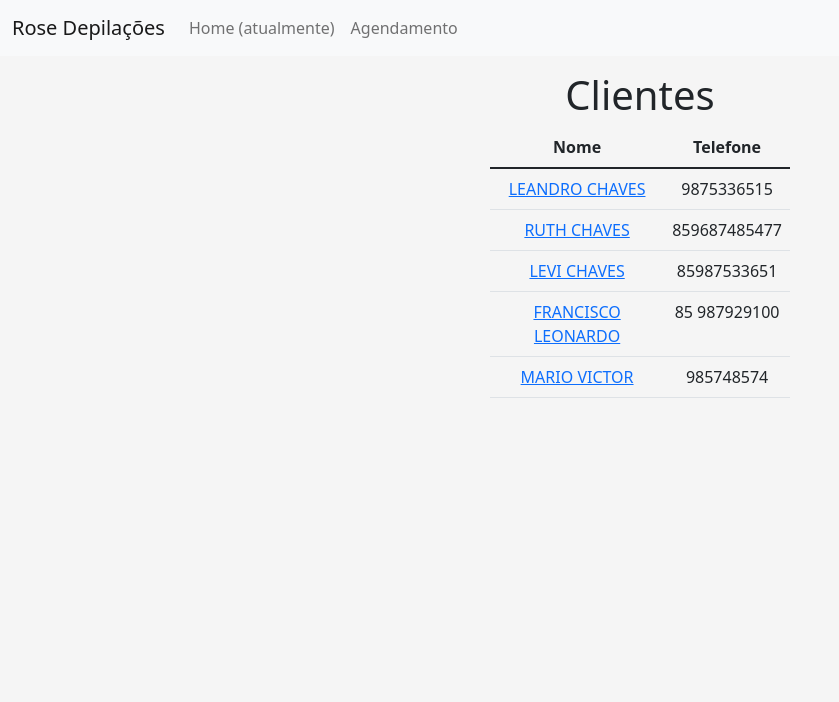
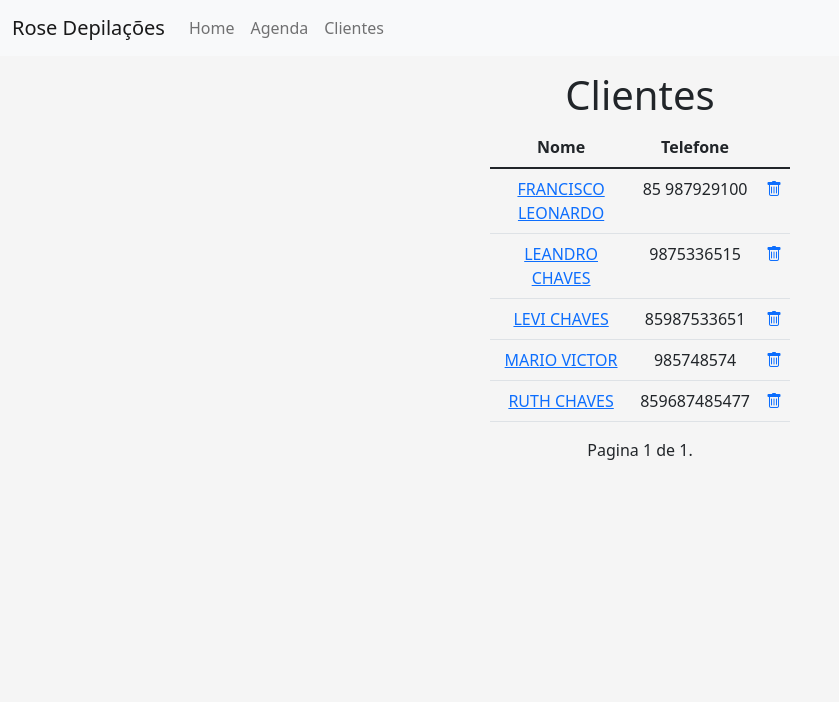
Before and after one commit to l3ao/agenda_salao, a Django app: page /clientes/list/ in a window 1280 px wide. Shown: the top 702 px of the page, without its empty margins (0-839 px from the left). Run offline with Django 3.2, Linux system fonts and the light colour scheme; data comes from the database, SQL or seed files in the repository; both versions use the stored data as it was after the commit; some libraries are stand-ins or nearby versions.

Commit message:
alteracoes

```diff
--- a/agenda_salao/urls.py
+++ b/agenda_salao/urls.py
@@ -16,9 +16,12 @@ Including another URLconf
 from django.contrib import admin
 from django.urls import path
 from django.urls.conf import include
+from django.views.generic.base import TemplateView
+
 
 urlpatterns = [
     path('admin/', admin.site.urls),
     path('clientes/', include('clientes.urls')),
-    path('agenda/', include('horarios.urls'))
+    path('agenda/', include('horarios.urls')),
+    path('', TemplateView.as_view(template_name='home.html'), name='home'),
 ]
--- a/clientes/templates/clientes/cliente_list.html
+++ b/clientes/templates/clientes/cliente_list.html
@@ -8,18 +8,36 @@
             <th>Telefone</th>
         </thead>
         <tbody>
-        {% for cliente in object_list %}
+        {% for cliente in clientes %}
         <tr>
             <td><a href="{% url 'update-cliente' cliente.id %}">{{cliente.nome}}</a></td>
             <td>{{cliente.telefone}}</td>
+            <td style="text-align: center;"><a href="#"><i class="bi bi-trash"></i></a></td>
         </tr>
         {% endfor %}
         </tbody>
     </table>
     <nav class="navbar fixed-bottom navbar-light bg-light">
         <div class="container-fluid">
-            <a href="#" class="btn btn-danger">Voltar menu</a>
+            <a href="{% url 'home' %}" class="btn btn-danger">Voltar menu</a>
             <a href="{% url 'create-cliente' %}" class="btn btn-primary">Novo cliente</a>
         </div>
     </nav>
+    {% if clientes.number %}
+    <div class="pagination">
+        <span class="step-links" style="margin-left: auto; margin-right: auto;">
+            {% if clientes.has_previous %}
+            <a href="?page={{ clientes.previous_page_number }}" class="btn btn-outline-primary btn-sm">Anterior</a>
+            {% endif %}
+
+            <span class="current">
+                Pagina {{ clientes.number }} de {{ clientes.paginator.num_pages }}.
+            </span>
+
+            {% if clientes.has_next %}
+            <a href="?page={{ clientes.next_page_number }}" class="btn btn-outline-primary btn-sm">Próxima</a>
+            {% endif %}
+        </span>
+    </div>
+    {% endif %}
 {% endblock content %}
--- a/clientes/views.py
+++ b/clientes/views.py
@@ -1,4 +1,5 @@
 from typing import List
+from django.core.paginator import Paginator
 from django.urls import reverse_lazy
 from django.db import models
 from django.shortcuts import redirect, render
@@ -24,7 +25,15 @@ class CreateCliente(CreateView):
 
 class ListCliente(ListView):
     model = Cliente
-    paginate_by = 10
+
+    def get(self, request, *args, **kwargs):
+        super().get(request, *args, **kwargs)
+        clientes_list = Cliente.objects.all().order_by('nome')
+        paginator = Paginator(clientes_list, 8)
+        page = request.GET.get('page')
+        clientes = paginator.get_page(page)
+        return render(request, 'clientes/cliente_list.html',
+            {'clientes': clientes})
 
 
 class UpdateCliente(View):
--- a/horarios/templates/horarios/agenda_list.html
+++ b/horarios/templates/horarios/agenda_list.html
@@ -12,19 +12,21 @@
         <thead>
             <th>Horário</th>
             <th>Cliente</th>
+            <th></th>
         </thead>
         <tbody>
         {% for agenda in horarios %}
         <tr>
             <td><a href="{% url 'update-agenda' agenda.id %}">{{agenda.horario}}</a></td>
             <td>{{agenda.cliente}}</td>
+            <td style="text-align: center;"><a href="#"><i class="bi bi-trash"></i></a></td>
         </tr>
         {% endfor %}
         </tbody>
     </table>
     <nav class="navbar fixed-bottom navbar-light bg-light">
         <div class="container-fluid">
-            <a href="#" class="btn btn-danger">Voltar menu</a>
+            <a href="{% url 'home' %}" class="btn btn-danger">Voltar menu</a>
             <a href="{% url 'create-agenda' %}" class="btn btn-primary">Novo horário</a>
         </div>
     </nav>
--- a/horarios/views.py
+++ b/horarios/views.py
@@ -35,7 +35,7 @@ class ListAgenda(ListView):
         else:
             data_busca = datetime.now()
         horarios_list = Agenda.objects.filter(dia=data_busca).order_by('horario')
-        paginator = Paginator(horarios_list, 5)
+        paginator = Paginator(horarios_list, 8)
         page = request.GET.get('page')
         horarios = paginator.get_page(page)
         return render(request, 'horarios/agenda_list.html',
--- a/templates/base.html
+++ b/templates/base.html
@@ -5,6 +5,7 @@
     <meta name="viewport" content="width=device-width, initial-scale=1, shrink-to-fit=no">
     <link href="https://cdn.jsdelivr.net/npm/bootstrap@5.1.3/dist/css/bootstrap.min.css" rel="stylesheet" integrity="sha384-1BmE4kWBq78iYhFldvKuhfTAU6auU8tT94WrHftjDbrCEXSU1oBoqyl2QvZ6jIW3" crossorigin="anonymous">
     <script src="https://cdn.jsdelivr.net/npm/bootstrap@5.1.3/dist/js/bootstrap.bundle.min.js" integrity="sha384-ka7Sk0Gln4gmtz2MlQnikT1wXgYsOg+OMhuP+IlRH9sENBO0LRn5q+8nbTov4+1p" crossorigin="anonymous"></script>
+    <link rel="stylesheet" href="https://cdn.jsdelivr.net/npm/bootstrap-icons@1.6.1/font/bootstrap-icons.css">
     <title>Agendamento de horário</title>
     <style type="text/css">
         html,
@@ -28,17 +29,19 @@
     <nav class="navbar navbar-expand-lg navbar-light bg-light">
         <div class="container-fluid">
             <a class="navbar-brand" href="#">Rose Depilações</a>
-            <button class="navbar-toggler" type="button" data-toggle="collapse" data-target="#navbarTogglerDemo02" aria-controls="navbarTogglerDemo02" aria-expanded="false" aria-label="Toggle navigation">
+            <button class="navbar-toggler collapsed" type="button" data-bs-toggle="collapse" data-bs-target="#navbarCollapse" aria-controls="navbarCollapse" aria-expanded="false" aria-label="Toggle navigation">
               <span class="navbar-toggler-icon"></span>
             </button>
-
-            <div class="collapse navbar-collapse" id="navbarTogglerDemo02">
-                <ul class="navbar-nav mr-auto mt-2 mt-lg-0">
-                    <li class="nav-item active">
-                        <a class="nav-link" href="#">Home <span class="sr-only">(atualmente)</span></a>
+            <div class="navbar-collapse collapse" id="navbarCollapse">
+              <ul class="navbar-nav me-auto mb-2 mb-md-0">
+                <li class="nav-item">
+                  <a class="nav-link" href="{% url 'home' %}">Home</a>
                 </li>
                 <li class="nav-item">
-                        <a class="nav-link" href="#">Agendamento</a>
+                  <a class="nav-link" href="{% url 'list-agenda' %}">Agenda</a>
+                </li>
+                <li class="nav-item">
+                    <a class="nav-link" href="{% url 'list-cliente' %}">Clientes</a>
                 </li>
               </ul>
             </div>
```
Also changed, not shown: templates/home.html (added, +18 -0 lines), db.sqlite3. Lines whose indentation alone changed are shown as unchanged.
